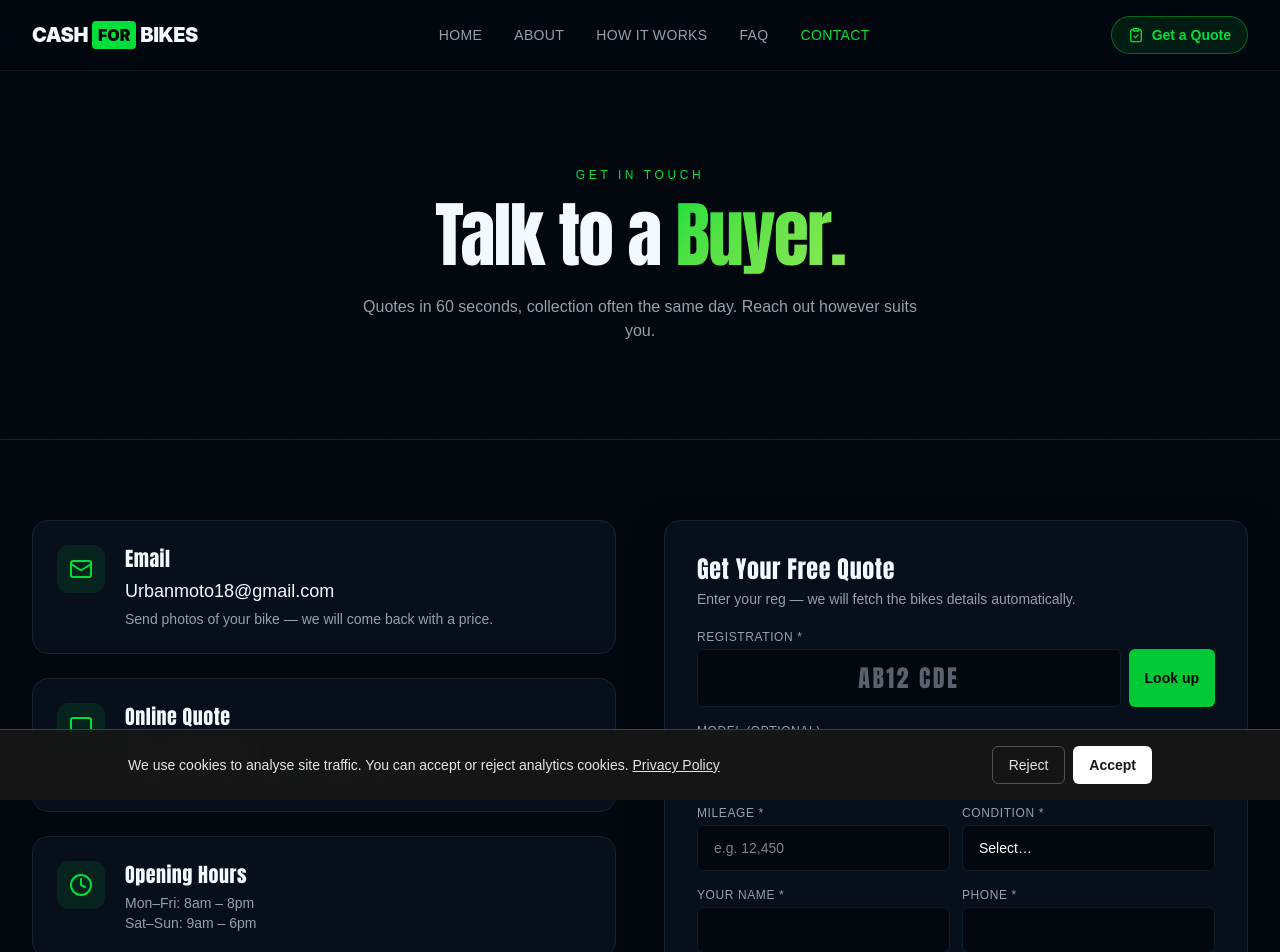
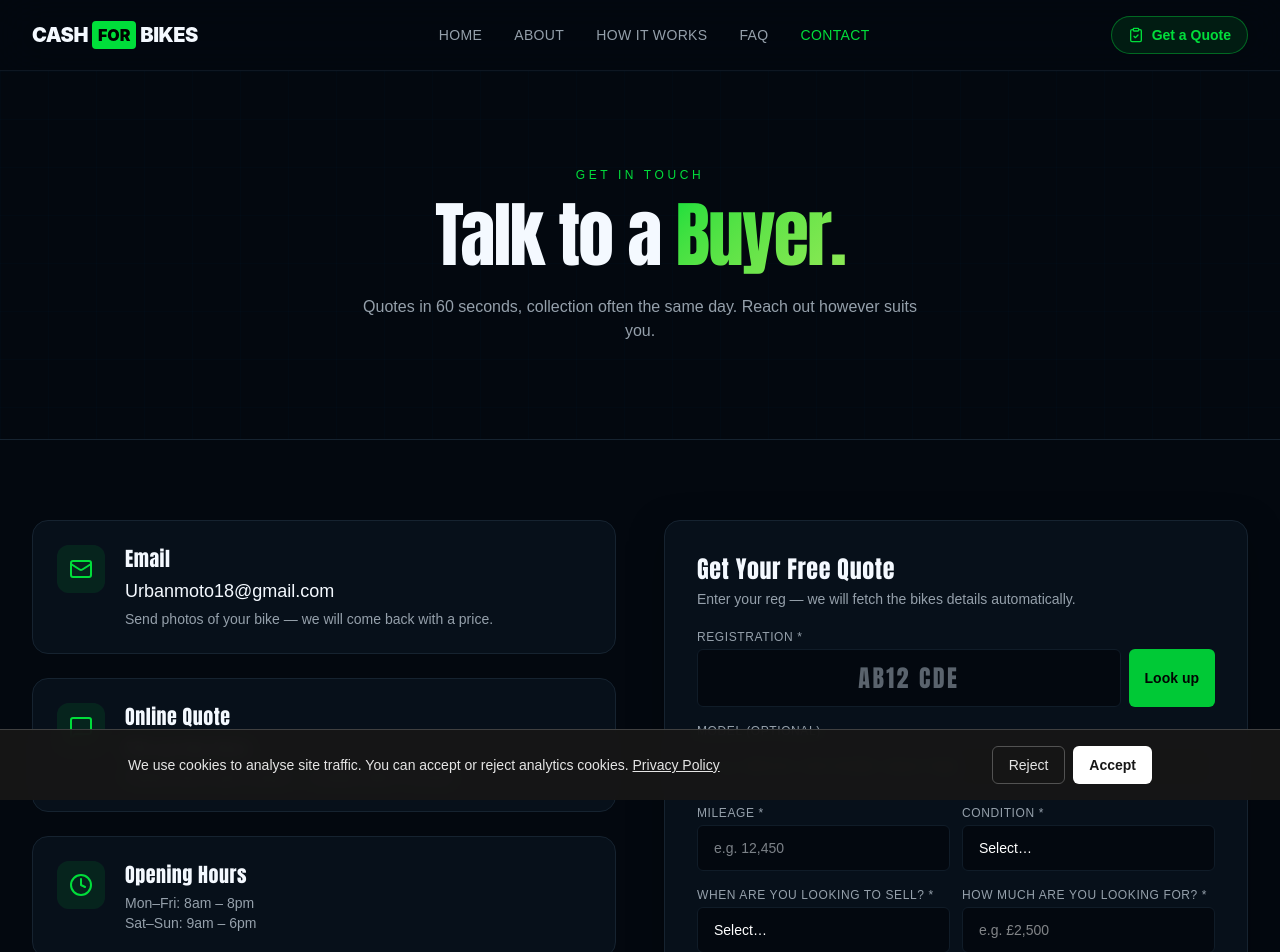
Before and after one commit to LuJian2024/Bike, a Next.js app: page /contact in a window 1280 px wide. Shown: the top 952 px of the page. Built offline with nearby package versions, Linux system fonts and the light colour scheme.

Commit message:
add sell timing and price expectation fields

```diff
--- a/src/app/api/quote/route.js
+++ b/src/app/api/quote/route.js
@@ -18,6 +18,8 @@ const submitSchema = z.object({
   registrationNumber: z.string().trim().min(1).max(10),
   mileage: z.string().trim().min(1).max(12),
   condition: z.enum(["Excellent", "Good", "Fair", "Poor", "Heavily damaged / Non-runner"]),
+  sellTiming: z.enum(["As soon as possible", "Within 1-2 weeks", "Within a month", "Just researching"]),
+  priceExpectation: z.string().trim().min(1).max(60).transform((v) => v.replace(/[^\d\s.,£kK-]/g, "").trim()),
   notes: z.string().trim().max(1000).optional().default(""),
   vehicle: z.object({
     registrationNumber: z.string().optional(),
@@ -130,7 +132,9 @@ export async function POST(request) {
       <p><b>Registration:</b> ${esc(reg)}<br>
       <b>Mileage:</b> ${esc(data.mileage)}<br>
       ${data.model ? `<b>Model (user):</b> ${esc(data.model)}<br>` : ""}
-      <b>Condition:</b> ${esc(data.condition)}</p>
+      <b>Condition:</b> ${esc(data.condition)} <br>
+      <b>Looking to sell:</b> ${esc(data.sellTiming)}<br>
+      <b>Price expectation:</b> ${esc(data.priceExpectation)}</p>
       ${v.make || v.model || v.yearOfManufacture ? `
         <h3>DVLA Details</h3>
         <p>
@@ -153,7 +157,7 @@ export async function POST(request) {
     try {
       const { data: emailData, error: emailError } = await resend.emails.send({
         from: "CashForBikes <noreply@cashforbikes.co.uk>",
-        //  to: ["julijana3uneva@gmail.com"],
+        // to: ["julijana3uneva@gmail.com"],
         to: ['Urbanmoto18@gmail.com'],
         replyTo: data.email,
         subject: `[New Quote] ${data.name} - ${reg}${attachments.length ? ` (${attachments.length} photo${attachments.length > 1 ? "s" : ""})` : ""}`,
--- a/src/components/QuoteForm.tsx
+++ b/src/components/QuoteForm.tsx
@@ -23,6 +23,14 @@ const CONDITIONS = [
   "Poor",
   "Heavily damaged / Non-runner",
 ] as const;
+
+const SELL_TIMINGS = [
+  "As soon as possible",
+  "Within 1-2 weeks",
+  "Within a month",
+  "Just researching",
+] as const;
+
 
 // CHANGED: image upload limits — allow up to 10 photos, auto-compressed client-side
 const MAX_IMAGES = 10;
@@ -111,6 +119,9 @@ export function QuoteForm({ compact = false }: { compact?: boolean }) {
   const [condition, setCondition] = useState<(typeof CONDITIONS)[number] | "">("");
   const [notes, setNotes] = useState("");
 
+  const [sellTiming, setSellTiming] = useState<(typeof SELL_TIMINGS)[number] | "">("");
+  const [priceExpectation, setPriceExpectation] = useState("");
+
   // NEW: слики
   const [images, setImages] = useState<UploadedImage[]>([]);
   const [imageBusy, setImageBusy] = useState(false);
@@ -192,10 +203,20 @@ export function QuoteForm({ compact = false }: { compact?: boolean }) {
   async function handleSubmit(e: React.FormEvent) {
   e.preventDefault();
   setSubmitError(null);
+
   if (!condition) {
     setSubmitError("Please select the bike's condition.");
     return;
   }
+  if (!sellTiming) {
+  setSubmitError("Please select when you're looking to sell.");
+  return;
+  }
+  if (!priceExpectation.trim()) {
+  setSubmitError("Please enter your price expectation.");
+  return;
+  }
+
   setSubmitting(true);
   try {
     const response = await fetch("/api/quote", {
@@ -204,6 +225,8 @@ export function QuoteForm({ compact = false }: { compact?: boolean }) {
       body: JSON.stringify({
         model, name, email, phone, postcode,
         registrationNumber: reg,
+        sellTiming,
+        priceExpectation,
         mileage, condition, notes,
         vehicle: vehicle ?? undefined,
         images: images.map((img) => ({ name: img.name, dataUrl: img.dataUrl })),
@@ -237,7 +260,7 @@ export function QuoteForm({ compact = false }: { compact?: boolean }) {
         <CheckCircle2 className="mx-auto h-10 w-10 text-primary" />
         <h3 className="mt-3 font-display text-2xl text-primary">We have got your details!</h3>
         <p className="mt-2 text-sm text-muted-foreground">
-          One of our buyers will contact you as soon as possible with a free, no-obligation quote.
+          Someone from our team will contact you as soon as possible with a free, no-obligation quote.
         </p>
       </div>
     );
@@ -339,6 +362,37 @@ export function QuoteForm({ compact = false }: { compact?: boolean }) {
             </select>
           </div>
         </div>
+
+       <div className="grid gap-3 md:grid-cols-2">
+  <div>
+    <label className="mb-1 block text-xs font-medium uppercase tracking-wider text-muted-foreground">
+      When are you looking to sell? *
+    </label>
+    <select
+      required
+      value={sellTiming}
+      onChange={(e) => setSellTiming(e.target.value as (typeof SELL_TIMINGS)[number])}
+      className="w-full rounded-md border border-input bg-background px-4 py-3 text-sm focus:border-lime-500 focus:outline-none focus:ring-2 focus:ring-lime-500/30 text-white appearance-none"
+    >
+      <option value="">Select…</option>
+      {SELL_TIMINGS.map((t) => (
+        <option key={t} value={t}>{t}</option>
+      ))}
+    </select>
+  </div>
+  <div>
+    <label className="mb-1 block text-xs font-medium uppercase tracking-wider text-muted-foreground">
+      How much are you looking for? *
+    </label>
+    <input
+      required
+      value={priceExpectation}
+      onChange={(e) => setPriceExpectation(e.target.value)}
+      placeholder="e.g. £2,500"
+      className="w-full rounded-md border border-input bg-background px-4 py-3 text-sm focus:border-lime-500 focus:outline-none focus:ring-2 focus:ring-lime-500/30 text-white"
+    />
+  </div>
+</div>
 
         <div className="grid gap-3 md:grid-cols-2">
           <Field label="Your name *" required value={name} onChange={setName} />
```
